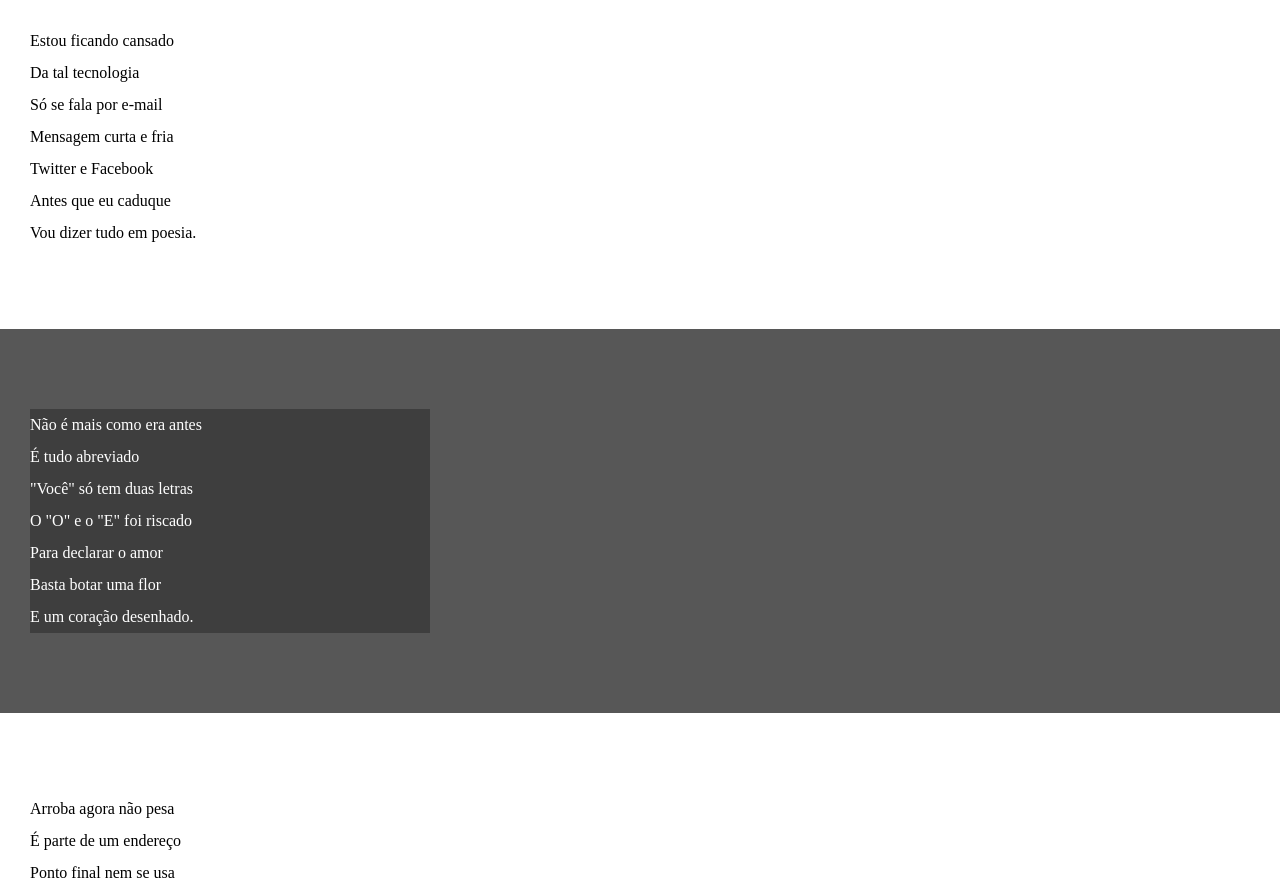
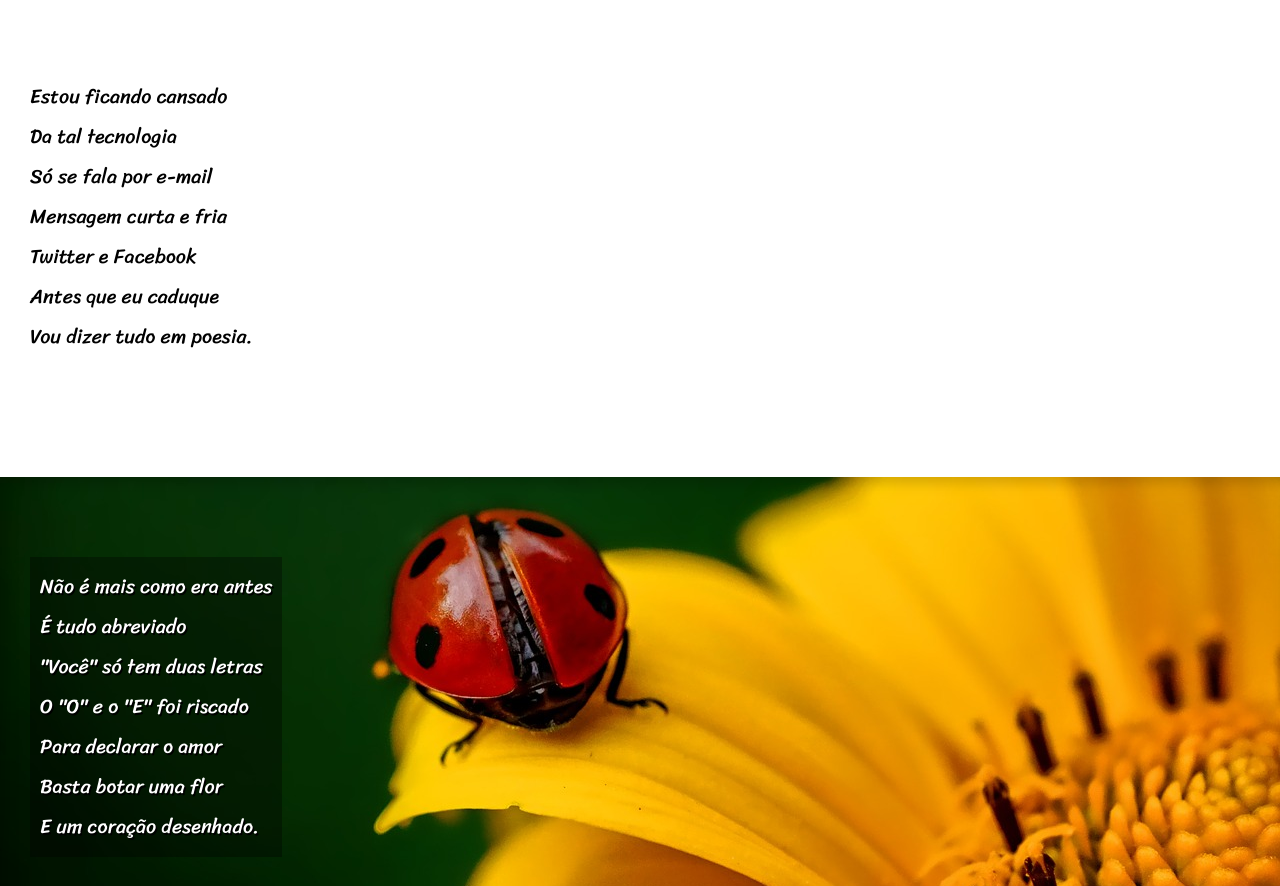
Before and after one commit to Halluan/html-css, a plain HTML site: page desafios/d012/index.html in a window 1280 px wide. Shown: the part 210-1096 px from the top of the page. Drawn offline with Linux system fonts and the light colour scheme.

Commit message:
att 02 - finalização de projeto

```diff
--- a/desafios/d012/index.html
+++ b/desafios/d012/index.html
@@ -25,7 +25,7 @@
         </p>
     </section>
 
-    <section class="imagem">
+    <section class="imagem" id="img01">
         <p>
             Não é mais como era antes <br>
             É tudo abreviado <br>
@@ -58,7 +58,7 @@
         </p>
     </section>
 
-    <section class="imagem">
+    <section class="imagem" id="img02">
         <p>
             Tenho saudade das cartas <br>
             Escritas com a própria mão <br>
--- a/desafios/d012/style.css
+++ b/desafios/d012/style.css
@@ -2,19 +2,21 @@
 @import url('https://fonts.googleapis.com/css2?family=Passion+One:wght@400;700;900&display=swap');
 @import url('https://fonts.googleapis.com/css2?family=Sriracha&display=swap');
 
-/*
-font-family: 'Passion One', cursive;
-font-family: 'Sriracha', cursive;
-*/
-
+:root {
+    --font1: Verdana, Geneva, Tahoma, sans-serif;
+    --font2:'Passion One', cursive;
+    --font3:'Sriracha', cursive;
+}
 * {
     margin: 0px;
     padding: 0px;
+    font-size: 1em;
 }
 
 html, body {
     min-height: 100vh;
     background-color: gray;
+    font-family: var(--font1);
 }
 header {
     background-color: black;
@@ -24,6 +26,8 @@ header {
 header h1 {
     padding-top: 50px;
     font-variant: small-caps;
+    font-family: var(--font2);
+    font-size: 10vh;
 
     /*
     font-variant: small-caps;
@@ -51,18 +55,36 @@ section {
     line-height: 2em;
     -espaçamento entre as linhas */
     padding-left: 30px;
+    font-family: var(--font3);
+    font-size: 2.5vh;
+}
+section p {
+    padding-bottom: 2em;
 }
 section.normal {
     background-color: white;
     color: black;
+    background-size: cover;
 }
 section.imagem {
     background-color: rgb(87, 87, 87);
     color: white;
+    box-shadow: inset 6px 6px 13px rgba(0, 0, 0, 0.171);
+    background-attachment: fixed;
 }
+section#img01 {
+    background-image: url("./image/background001.jpg");
+    background-position: right center;
+}
+section#img02 {
+    background-image: url("./image/background002.jpg");
+}
+
 section.imagem p {
-    width: 400px;
-    background-color: rgba(0, 0, 0, 0.288);
+    display: inline-block;
+    background-color: rgba(0, 0, 0, 0.342);
+    padding: 10px;
+    text-shadow: 1.5px 1.5px 0px black;
 }
 footer {
     background-color: black;
```
